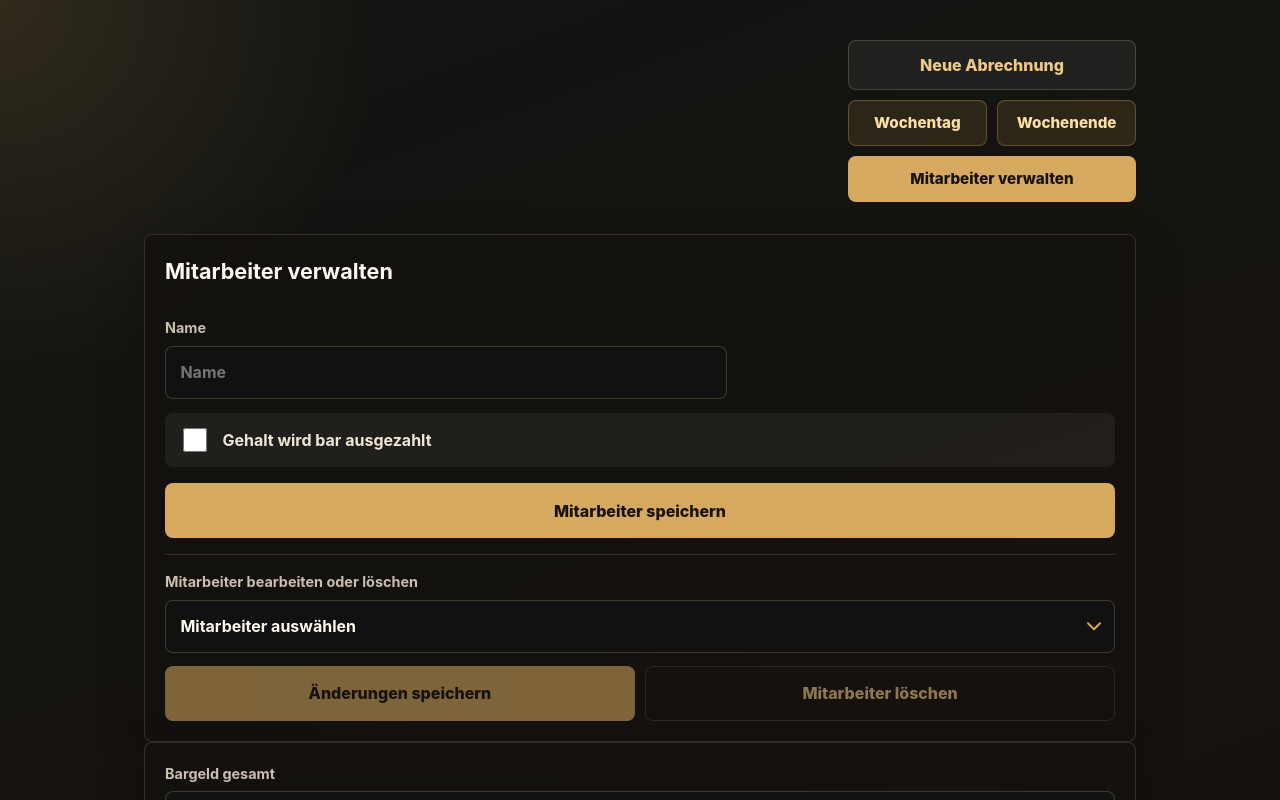
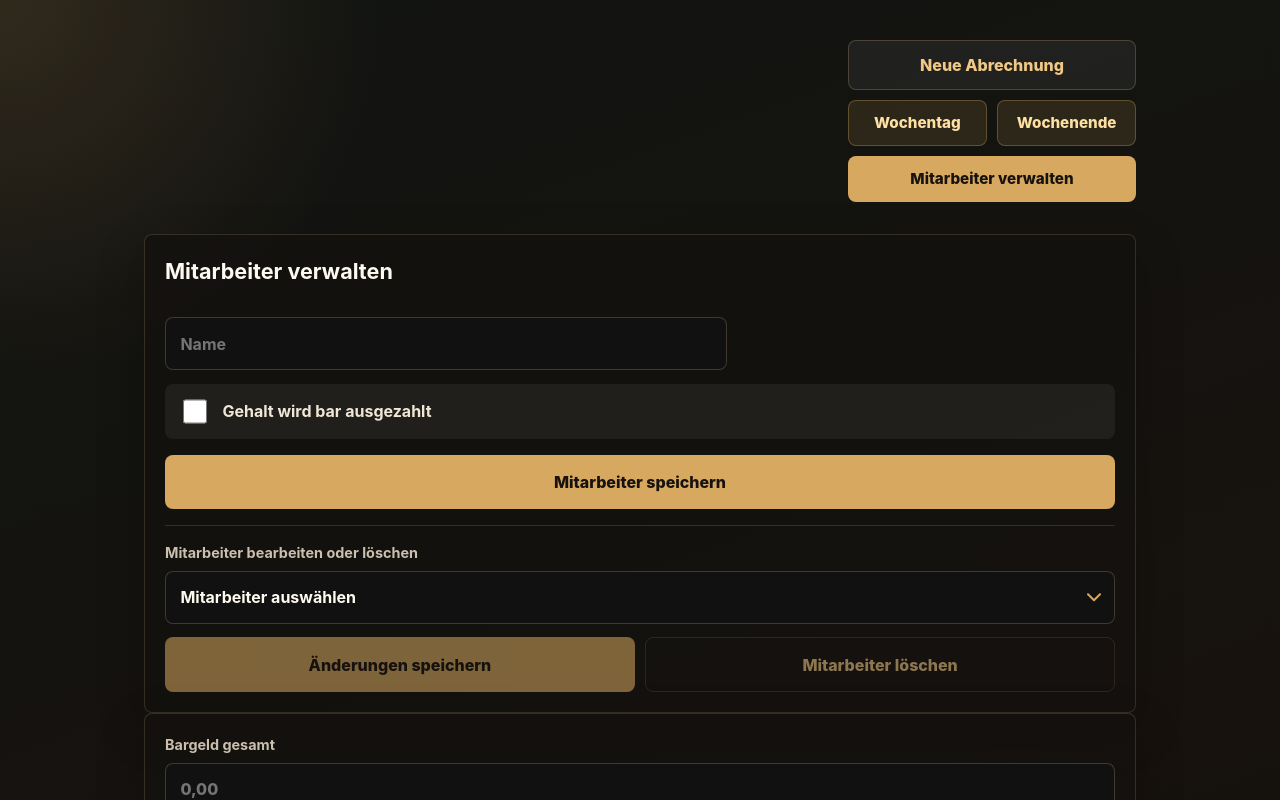
Before and after one commit to fabi-psk/Abrechnung, a React (Vite) app in the folder frontend/: page / in a window 1280 px wide. Both pictures are taken after a click on the button "Mitarbeiter verwalten". Shown: the top 800 px of the page. Built offline with nearby package versions, Linux system fonts and the light colour scheme.

Commit message:
Compact staff manager form

```diff
--- a/frontend/src/components/StaffManager.jsx
+++ b/frontend/src/components/StaffManager.jsx
@@ -115,9 +115,9 @@ export function StaffManager({
 
       <form className="staff-form" onSubmit={handleSubmit}>
         <label className="field-label" htmlFor="staff-name">
-          Name
           <input
             id="staff-name"
+            aria-label="Name"
             autoComplete="name"
             placeholder="Name"
             type="text"
```
